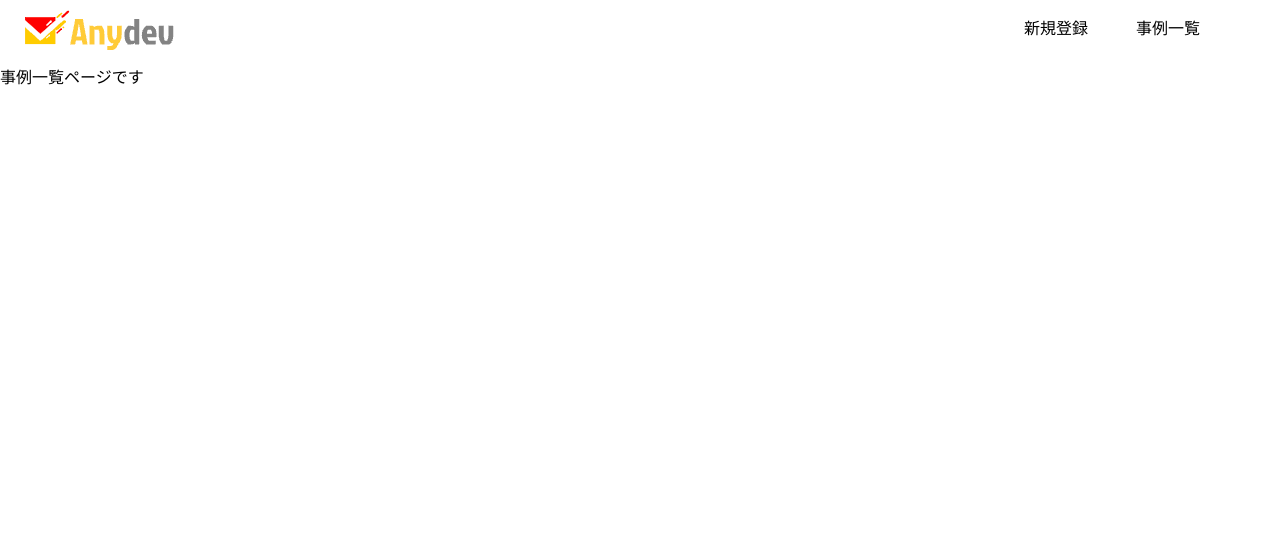
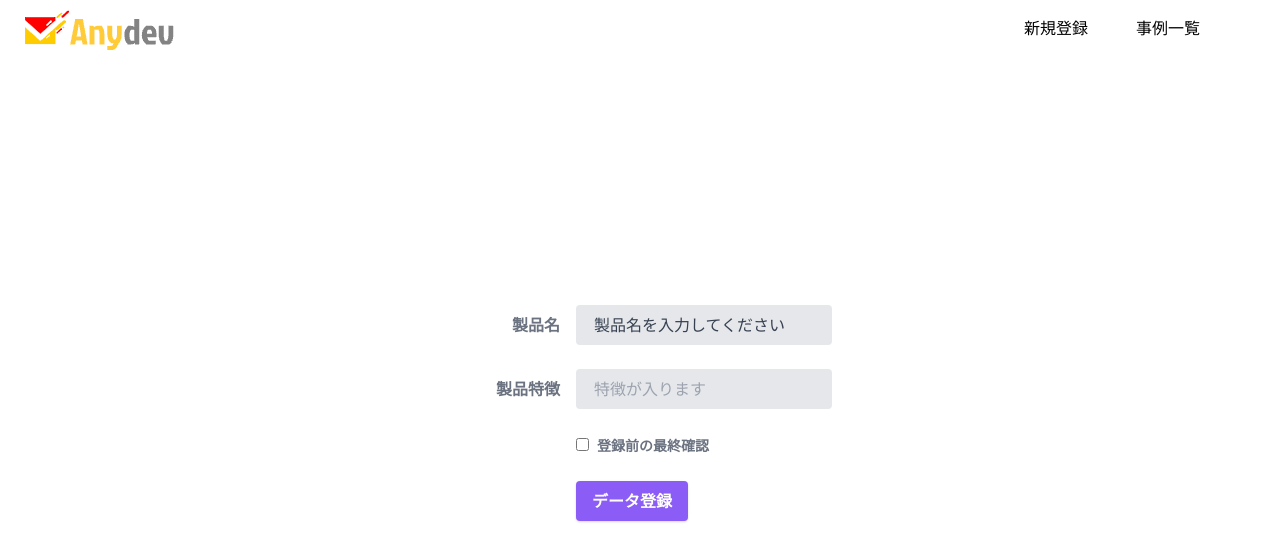
Before and after one commit to Zuchi190/example_product_app_ts, a React (Create React App) app: page /new in a window 1280 px wide. Shown: the top 560 px of the page. Built offline with nearby package versions, Linux system fonts and the light colour scheme.

Commit message:
finish base dev

```diff
--- a/src/App.tsx
+++ b/src/App.tsx
@@ -1,5 +1,4 @@
 import React from 'react';
-import './App.css';
 import {Header} from "./components/Header"
 import {BaseRouter} from "./router/BaseRouter"
 import { BrowserRouter } from "react-router-dom";
--- a/src/pages/Index.tsx
+++ b/src/pages/Index.tsx
@@ -3,8 +3,84 @@ import {memo} from "react"
 
 export const Index:React.FC =memo(()=>{
     return(
-        <div>
-            <h1>事例一覧ページです</h1>
-        </div>
+    <section className="text-gray-600 body-font">
+  <div className="container md:px-5 py-24 mx-auto">
+    <div className="flex flex-col text-center w-full mb-20">
+      <h1 className="sm:text-4xl text-3xl font-medium title-font mb-2 text-gray-900">事例製品一覧</h1>
+    </div>
+    <div className="lg:w-2/3 w-full mx-auto overflow-auto">
+      <table className="table-auto w-full text-left whitespace-no-wrap">
+        <thead>
+          <tr>
+            <th className="px-4 py-3 title-font tracking-wider font-medium text-gray-900 text-sm bg-gray-100 rounded-tl rounded-bl">Plan</th>
+            <th className="px-4 py-3 title-font tracking-wider font-medium text-gray-900 text-sm bg-gray-100">Speed</th>
+            <th className="px-4 py-3 title-font tracking-wider font-medium text-gray-900 text-sm bg-gray-100">Storage</th>
+            <th className="px-4 py-3 title-font tracking-wider font-medium text-gray-900 text-sm bg-gray-100">Price</th>
+            <th className="w-10 title-font tracking-wider font-medium text-gray-900 text-sm bg-gray-100 rounded-tr rounded-br"></th>
+            <th className="w-10 title-font tracking-wider font-medium text-gray-900 text-sm bg-gray-100 rounded-tr rounded-br"></th>
+          </tr>
+        </thead>
+        <tbody>
+          <tr>
+            <td className="px-4 py-3">Start</td>
+            <td className="px-4 py-3">5 Mb/s</td>
+            <td className="px-4 py-3">15 GB</td>
+            <td className="px-4 py-3 text-lg text-gray-900">Free</td>
+            <td className="w-10 text-center">
+              <button className="bg-red-100">詳細</button>
+            </td>
+            <td className="w-10 text-center pb-0.5">
+              <button className="bg-red-100">編集</button>
+            </td>
+          </tr>
+          <tr>
+            <td className="border-t-2 border-gray-200 px-4 py-3">Pro</td>
+            <td className="border-t-2 border-gray-200 px-4 py-3">25 Mb/s</td>
+            <td className="border-t-2 border-gray-200 px-4 py-3">25 GB</td>
+            <td className="border-t-2 border-gray-200 px-4 py-3 text-lg text-gray-900">$24</td>
+            <td className="w-10 text-center">
+              <button className="bg-red-100">詳細</button>
+            </td>
+            <td className="w-10 text-center pb-0.5">
+              <button className="bg-red-100">編集</button>
+            </td>
+          </tr>
+          <tr>
+            <td className="border-t-2 border-gray-200 px-4 py-3">Business</td>
+            <td className="border-t-2 border-gray-200 px-4 py-3">36 Mb/s</td>
+            <td className="border-t-2 border-gray-200 px-4 py-3">40 GB</td>
+            <td className="border-t-2 border-gray-200 px-4 py-3 text-lg text-gray-900">$50</td>
+            <td className="w-10 text-center">
+              <button className="bg-red-100">詳細</button>
+            </td>
+            <td className="w-10 text-center pb-0.5">
+              <button className="bg-red-100">編集</button>
+            </td>
+          </tr>
+          <tr>
+            <td className="border-t-2 border-b-2 border-gray-200 px-4 py-3">Exclusive</td>
+            <td className="border-t-2 border-b-2 border-gray-200 px-4 py-3">48 Mb/s</td>
+            <td className="border-t-2 border-b-2 border-gray-200 px-4 py-3">120 GB</td>
+            <td className="border-t-2 border-b-2 border-gray-200 px-4 py-3 text-lg text-gray-900">$72</td>
+            <td className="w-10 text-center">
+              <button className="bg-red-100">詳細</button>
+            </td>
+            <td className="w-10 text-center pb-0.5">
+              <button className="bg-red-100">編集</button>
+            </td>
+          </tr>
+        </tbody>
+      </table>
+    </div>
+    <div className="flex pl-4 mt-4 lg:w-2/3 w-full mx-auto">
+      <a className="text-red-500 inline-flex items-center md:mb-2 lg:mb-0">Learn More
+        <svg fill="none" stroke="currentColor" stroke-linecap="round" stroke-linejoin="round" stroke-width="2" className="w-4 h-4 ml-2" viewBox="0 0 24 24">
+          <path d="M5 12h14M12 5l7 7-7 7"></path>
+        </svg>
+      </a>
+      <button className="flex ml-auto text-white bg-red-500 border-0 py-2 px-6 focus:outline-none hover:bg-red-600 rounded">Button</button>
+    </div>
+  </div>
+</section>
     )
 })
--- a/src/pages/New.tsx
+++ b/src/pages/New.tsx
@@ -1,10 +1,52 @@
 import React from "react";
-import {memo} from "react"
+import { useForm } from "react-hook-form";
 
-export const New:React.FC =memo(()=>{
-    return(
-        <div>
-            <h1>事例一覧ページです</h1>
-        </div>
-    )
-})
+
+export const New=(()=> {
+
+  return (
+    <section className="mt-60 flex justify-center">
+        <div className="bg-red-50"></div>
+    <form className="w-full max-w-sm">
+    <div className="md:flex md:items-center mb-6">
+      <div className="md:w-1/3">
+        <label className="block text-gray-500 font-bold md:text-right mb-1 md:mb-0 pr-4" >
+          製品名
+        </label>
+      </div>
+      <div className="md:w-2/3">
+        <input className="bg-gray-200 appearance-none border-2 border-gray-200 rounded w-full py-2 px-4 text-gray-700 leading-tight focus:outline-none focus:bg-white focus:border-purple-500" id="inline-full-name" type="text" value="製品名を入力してください" />
+      </div>
+    </div>
+    <div className="md:flex md:items-center mb-6">
+      <div className="md:w-1/3">
+        <label className="block text-gray-500 font-bold md:text-right mb-1 md:mb-0 pr-4" >
+          製品特徴
+        </label>
+      </div>
+      <div className="md:w-2/3">
+        <input className="bg-gray-200 appearance-none border-2 border-gray-200 rounded w-full py-2 px-4 text-gray-700 leading-tight focus:outline-none focus:bg-white focus:border-purple-500" id="inline-password" type="password" placeholder="特徴が入ります" />
+      </div>
+    </div>
+    <div className="md:flex md:items-center mb-6">
+      <div className="md:w-1/3"></div>
+      <label className="md:w-2/3 block text-gray-500 font-bold">
+        <input className="mr-2 leading-tight" type="checkbox" />
+        <span className="text-sm">
+          登録前の最終確認
+        </span>
+      </label>
+    </div>
+    <div className="md:flex md:items-center">
+      <div className="md:w-1/3"></div>
+      <div className="md:w-2/3">
+        <button className="shadow bg-purple-500 hover:bg-purple-400 focus:shadow-outline focus:outline-none text-white font-bold py-2 px-4 rounded" type="button">
+        データ登録
+        </button>
+      </div>
+    </div>
+  </form>
+  </section>
+  );
+}
+)
```
Also changed, not shown: package.json (+8 -2 lines), src/App.css (deleted), 2 other files (tests, documents, lock files or other folders).
